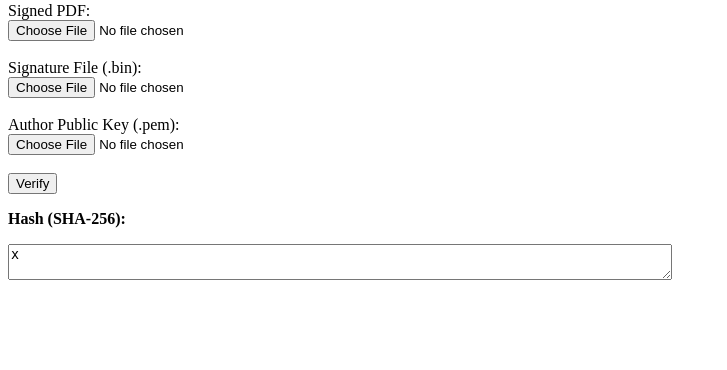
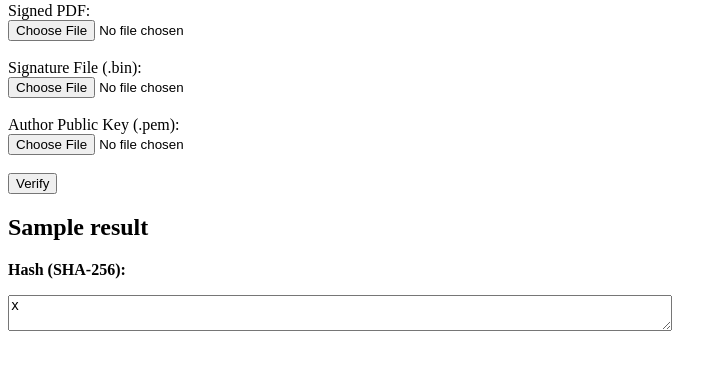
Before and after one commit to img1proc/vFF_Sg250616_3158_axCZpR.47vg, a Flask app: template templates/index.html in a window 1280 px wide. Shown: the part 154-524 px from the top of the page, without its empty margins (0-727 px from the left). Run offline with Flask 3, Linux system fonts and the light colour scheme; the template is opened without the code that fills it: most values are stand-ins (such as "Sample title", 1, 10 or a date in 2020).

Commit message:
'vg_k_index250628_22_10'

```diff
--- a/templates/index.html
+++ b/templates/index.html
@@ -24,6 +24,10 @@ Enhancing Patient Care Through Advanced Algorithms and Data Integration
     <button type="submit">Verify</button>
   </form>
 
+  {% if result %}
+    <h2>{{ result }}</h2>
+  {% endif %}
+
   {% if hash_value %}
     <p><strong>Hash (SHA-256):</strong></p>
     <textarea rows="2" cols="80" readonly>{{ hash_value }}</textarea>
```
